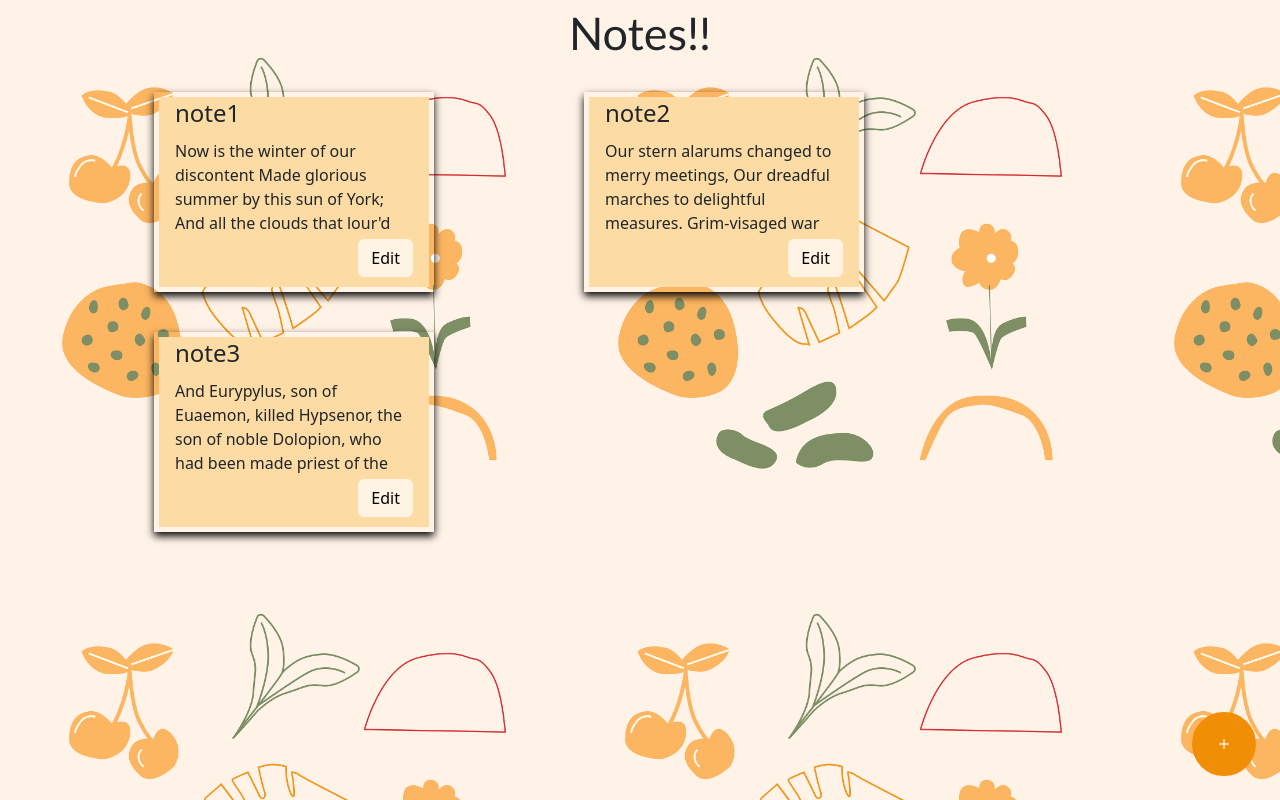
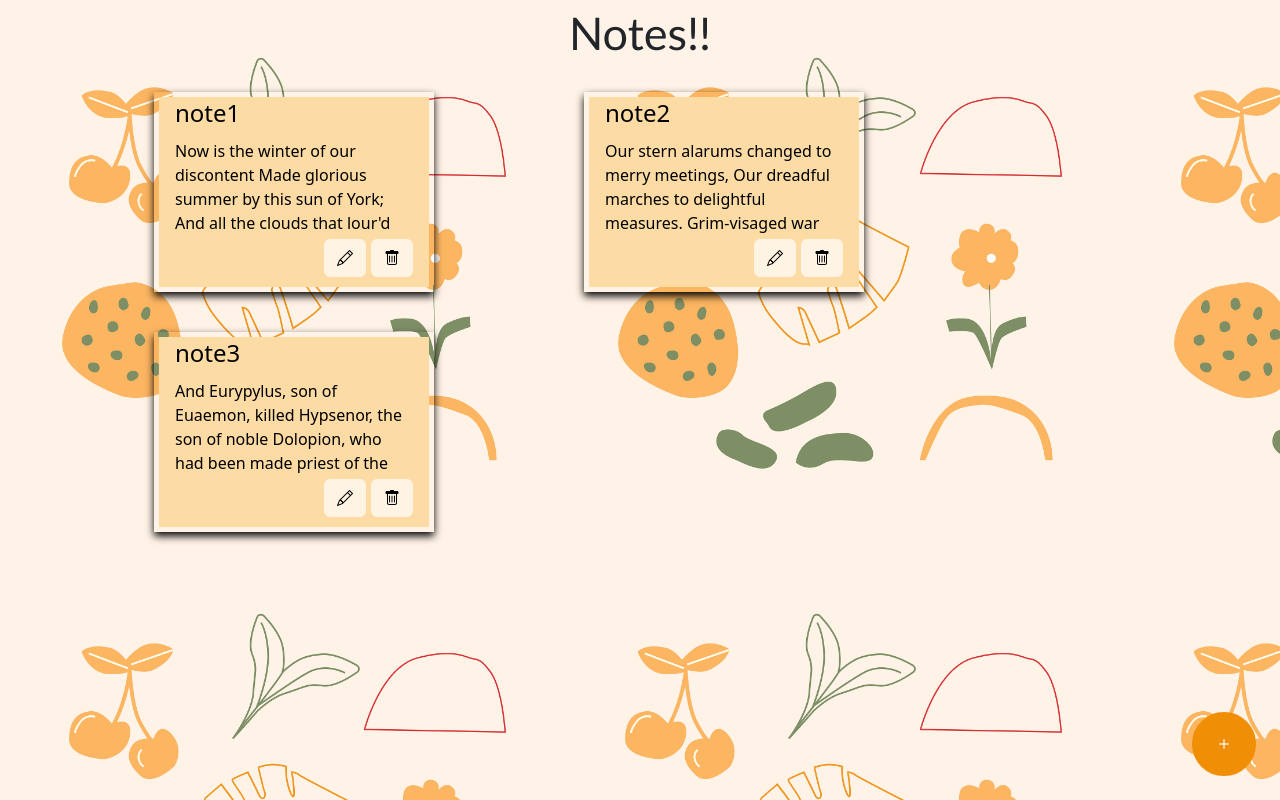
Before and after one commit to RJ2523/Notes-UI, an Angular app: page /homepage in a window 1280 px wide. Built offline with nearby package versions, Linux system fonts and the light colour scheme.

Commit message:
Added Delete button and click for viewing note

```diff
--- a/src/app/showNotes/showNotes.component.css
+++ b/src/app/showNotes/showNotes.component.css
@@ -72,6 +72,18 @@
     background-color: #fff4e4;
     color: black;
     border: #fff4e4 solid 1px;
+    margin-right: 5px;
+  }
+
+  .delete{
+    background-color: #fff4e4;
+    color: black;
+    border: #fff4e4 solid 1px;
+  }
+
+  .delete:focus{
+      background-color: #eeb249;
+      border: #eeb249 solid 1px;
   }
 
   .edit:focus{
--- a/src/app/showNotes/showNotes.component.html
+++ b/src/app/showNotes/showNotes.component.html
@@ -1,6 +1,7 @@
 <div class="main-container">
     <div class ='notes' *ngIf = 'true'>
     <div *ngFor='let note of notes' class="box-container">
+        <a class="view" style="text-decoration:none;color:black" href="">
             <div class="container">
                 <div class="heading">
                     <h4>{{note.heading}}</h4>
@@ -9,9 +10,11 @@
                     <p>{{note.note}}</p>
                 </div>
                 <div class="notes-btn-cnt">
-                    <button  [routerLink]="['/note',note.id]" class="edit btn btn-primary">Edit</button>
+                    <button [routerLink]="['/note',note.id]" (click)="onClick($event)" class="edit btn btn-primary"><i class="bi bi-pencil"></i></button>
+                    <button class="delete btn btn-primary" (click)="onClick($event); $event.stopPropagation()"><i class="bi bi-trash"></i></button>
                 </div>
             </div>
+        </a>
     </div>
 </div>
     <div class="new-btn-cnt">
--- a/src/app/showNotes/showNotes.component.ts
+++ b/src/app/showNotes/showNotes.component.ts
@@ -15,5 +15,8 @@ export class ShowNotesComponent implements OnInit{
         this.notes = this.notesService.getNotes();
         console.log(this.notes);
     }
+    onClick(event: Event) {
+        event.stopPropagation();
+      }
 
 }
```
